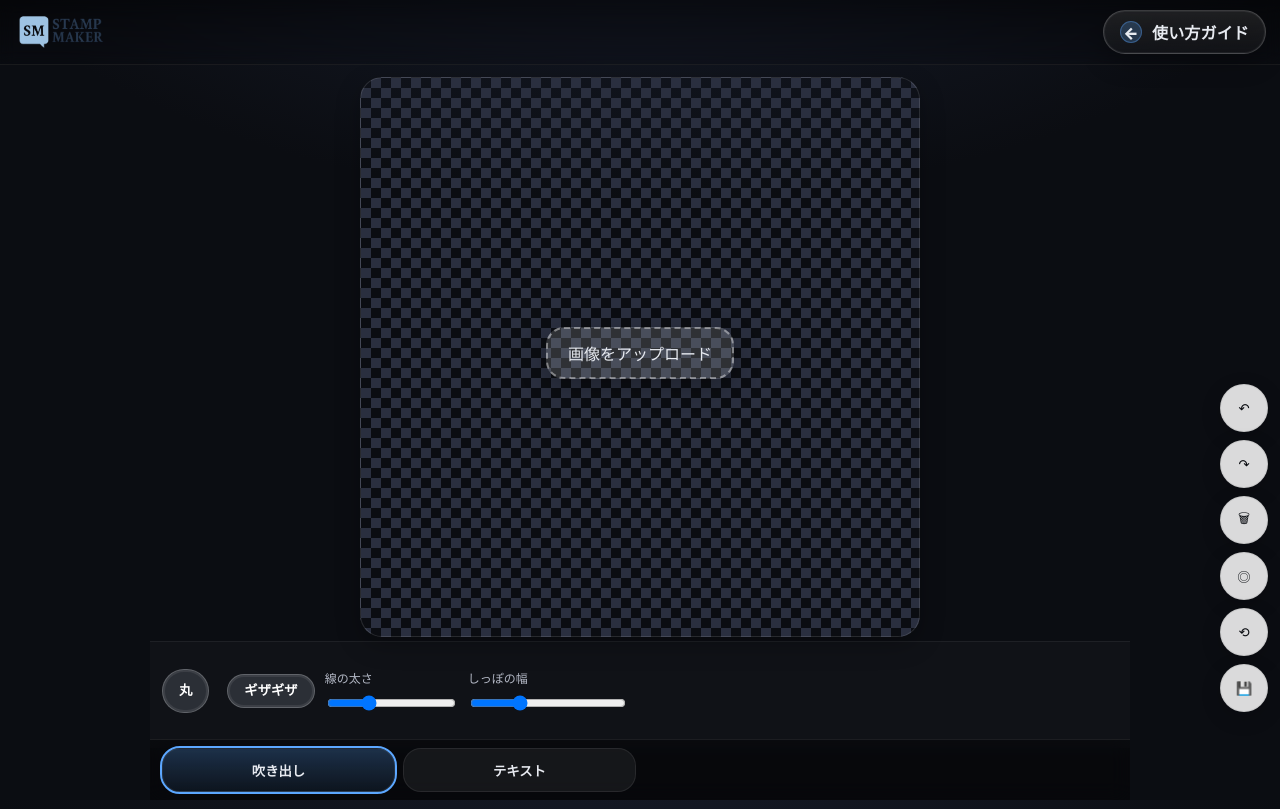
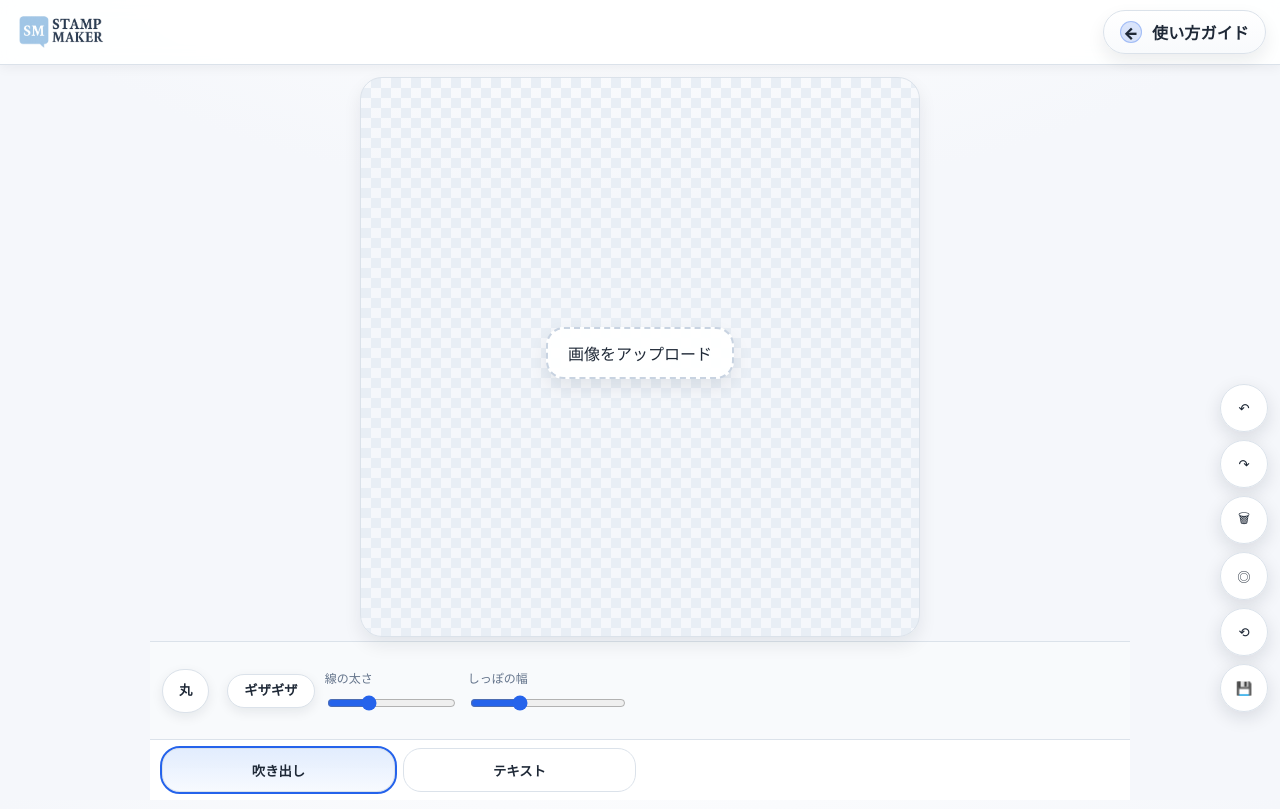
Before and after one commit to dendenmushi03/stamp-maker-site-v2, a plain HTML site: page index.html in a window 1280 px wide. Drawn offline with Linux system fonts and the light colour scheme.

Commit message:
Switch UI theme from dark to clean light palette

```diff
--- a/style.css
+++ b/style.css
@@ -1,11 +1,12 @@
 :root {
-  --bg: #0f1115;
-  --panel: rgba(255,255,255,0.06);
-  --card: rgba(255,255,255,0.08);
-  --text: #e7eaf0;
-  --muted: #b3b8c5;
-  --brand: #5ca7ff;
-  --shadow: 0 8px 24px rgba(0,0,0,0.25);
+  --bg: #f5f7fb;
+  --panel: #ffffff;
+  --card: #ffffff;
+  --text: #1f2937;
+  --muted: #64748b;
+  --brand: #2563eb;
+  --line: #dbe2ea;
+  --shadow: 0 8px 18px rgba(15, 23, 42, 0.08);
   --radius: 18px;
   --page-max: 980px; /* ← ここだけ変えれば全ページで幅を揃えられる */
 }
@@ -44,7 +45,7 @@ html, body { height: 100%; }
 body {
   margin: 0;
   color: var(--text);
-  background: radial-gradient(1200px 600px at 50% -20%, #1a2030, #0b0d12 60%), var(--bg);
+  background: radial-gradient(1200px 600px at 50% -20%, #ffffff, #f5f7fb 60%), var(--bg);
   font: 16px/1.5 "Noto Sans JP", system-ui, -apple-system, sans-serif;
 }
 
@@ -54,8 +55,9 @@ body {
   display: flex; align-items: center; justify-content: space-between;
   padding: 10px 14px;
   backdrop-filter: saturate(1.1) blur(8px);
-  background: linear-gradient(180deg, rgba(0,0,0,0.5), rgba(0,0,0,0.1));
-  border-bottom: 1px solid rgba(255,255,255,0.08);
+  background: rgba(255,255,255,0.9);
+  border-bottom: 1px solid var(--line);
+  box-shadow: 0 2px 12px rgba(15, 23, 42, 0.06);
 }
 /* 左上のブランドをロゴ画像に差し替え（HTML変更なし） */
 .brand{
@@ -80,8 +82,10 @@ body {
 .icon-btn {
   min-width: 44px; height: 44px; border-radius: 50%;
   padding: 0 10px;
-  border: 1px solid rgba(255,255,255,0.08);
-  background: var(--card); color: var(--text); box-shadow: var(--shadow);
+  border: 1px solid var(--line);
+  background: var(--card);
+  color: var(--text);
+  box-shadow: 0 3px 10px rgba(15, 23, 42, 0.07);
 }
 
 .icon-btn:active { transform: translateY(1px); }
@@ -103,13 +107,13 @@ body {
 #editorCanvas {
   width: 92dvw; max-width: 560px; aspect-ratio: 1 / 1;
   border-radius: 22px;
-  border: 1px solid rgba(255,255,255,0.12);
+  border: 1px solid var(--line);
   box-shadow: var(--shadow);
   background-image:
-    linear-gradient(45deg, #2a2f3f 25%, transparent 25%),
-    linear-gradient(-45deg, #2a2f3f 25%, transparent 25%),
-    linear-gradient(45deg, transparent 75%, #2a2f3f 75%),
-    linear-gradient(-45deg, transparent 75%, #2a2f3f 75%);
+    linear-gradient(45deg, #e8eef5 25%, transparent 25%),
+    linear-gradient(-45deg, #e8eef5 25%, transparent 25%),
+    linear-gradient(45deg, transparent 75%, #e8eef5 75%),
+    linear-gradient(-45deg, transparent 75%, #e8eef5 75%);
   background-size: 20px 20px;
   background-position: 0 0, 0 10px, 10px -10px, -10px 0;
   position: relative;
@@ -163,8 +167,8 @@ body {
 #centerUploadBtn.center-upload-btn {
   position: absolute;
   left: 50%; top: 50%; transform: translate(-50%, -50%);
-  background: rgba(255,255,255,0.15);
-  border: 2px dashed rgba(255,255,255,0.4);
+  background: rgba(255,255,255,0.95);
+  border: 2px dashed #c8d3e1;
   color: var(--text);
   font-size: 16px;
   padding: 12px 20px;
@@ -181,9 +185,9 @@ body {
   display: grid; grid-template-columns: repeat(4, 1fr); gap: 8px;
   padding: 8px 12px;
   position: sticky; bottom: 0; z-index: 15;
-  background: rgba(0,0,0,0.35);
+  background: rgba(255,255,255,0.94);
   backdrop-filter: blur(10px);
-  border-top: 1px solid rgba(255,255,255,0.08);
+  border-top: 1px solid var(--line);
   /* 追加：センタリング＆定幅 */
   width: 100%;
   max-width: var(--page-max);
@@ -192,19 +196,19 @@ body {
 
 .tab {
   height: 44px; border-radius: var(--radius);
-  border: 1px solid rgba(255,255,255,0.08);
+  border: 1px solid var(--line);
   background: var(--panel); color: var(--text); font-weight: 600;
 }
 
 .tab.is-active {
   outline: 2px solid var(--brand);
-  background: linear-gradient(180deg, rgba(92,167,255,0.25), rgba(92,167,255,0.08));
+  background: linear-gradient(180deg, rgba(59,130,246,0.15), rgba(59,130,246,0.04));
 }
 
 .panel {
   display: none; gap: 12px; padding: 8px 12px 16px;
-  background: rgba(255,255,255,0.02);
-  border-top: 1px solid rgba(255,255,255,0.06);
+  background: #f8fafc;
+  border-top: 1px solid var(--line);
   /* 追加：センタリング＆定幅 */
   width: 100%;
   max-width: var(--page-max);
@@ -218,26 +222,34 @@ body {
 .btn {
   height: 44px; padding: 0 14px;
   border-radius: var(--radius);
-  border: 1px solid rgba(255,255,255,0.12);
+  border: 1px solid var(--line);
   background: var(--card); color: var(--text);
-  font-weight: 700; box-shadow: var(--shadow);
+  font-weight: 700; box-shadow: 0 4px 12px rgba(15, 23, 42, 0.08);
 }
-.btn.primary { background: linear-gradient(180deg, #5ca7ff, #3b8cff); border: none; color: #08121f; }
-.btn.ghost   { background: transparent; border: 1px dashed rgba(255,255,255,0.25); }
+.btn.primary { background: linear-gradient(180deg, #3b82f6, #2563eb); border: none; color: #ffffff; }
+.btn.ghost   { background: transparent; border: 1px dashed #c8d3e1; }
 .btn:active  { transform: translateY(1px); }
 
 .chip { height: 40px; padding: 0 12px; border-radius: 999px;
-  border: 1px solid rgba(255,255,255,0.12);
-  background: rgba(255,255,255,0.06); color: var(--text); font-weight: 700;
+  border: 1px solid var(--line);
+  background: #ffffff; color: var(--text); font-weight: 700;
 }
 .input, .select {
   height: 44px; border-radius: var(--radius);
-  border: 1px solid rgba(255,255,255,0.12);
-  background: rgba(255,255,255,0.06); color: var(--text);
+  border: 1px solid var(--line);
+  background: #ffffff; color: var(--text);
   padding: 0 12px; width: 100%;
 }
+.input:focus, .select:focus, .btn:focus-visible, .chip:focus-visible, .tab:focus-visible {
+  outline: 3px solid rgba(37,99,235,0.25);
+  outline-offset: 1px;
+}
+.select { appearance: none; }
 .slider-label, .color-label {
   display: grid; gap: 6px; font-size: 12px; color: var(--muted);
+}
+.slider-label input[type="range"] {
+  accent-color: var(--brand);
 }
 .hint { color: var(--muted); font-size: 12px; }
 
@@ -245,7 +257,7 @@ body {
 .save-result { display: grid; place-items: center; gap: 10px; }
 #previewImg {
   width: 220px; height: 220px; object-fit: contain;
-  border-radius: 12px; border: 1px solid rgba(255,255,255,0.1);
+  border-radius: 12px; border: 1px solid var(--line);
 }
 
 /* iOS セーフエリア */
@@ -280,10 +292,10 @@ body {
   height: 48px;
   border-radius: 50%;
   backdrop-filter: blur(6px);
-  background: rgba(255,255,255,0.85);
-  color: #0b0d12;
-  border: 1px solid rgba(0,0,0,0.08);
-  box-shadow: 0 6px 20px rgba(0,0,0,0.18);
+  background: rgba(255,255,255,0.96);
+  color: var(--text);
+  border: 1px solid var(--line);
+  box-shadow: 0 6px 18px rgba(15, 23, 42, 0.12);
 }
 .floating-tools .icon-btn:active{ transform: translateY(1px); }
 
@@ -314,10 +326,10 @@ html, body {
   max-height: 70vh;
   overflow: auto;
   background: rgba(255,255,255,0.95);
-  color: #0b0d12;
-  border: 1px solid #e5e7eb;
+  color: var(--text);
+  border: 1px solid var(--line);
   border-radius: 12px;
-  box-shadow: 0 6px 20px rgba(0,0,0,0.12);
+  box-shadow: 0 8px 22px rgba(15, 23, 42, 0.12);
   padding: 8px;
   z-index: 50;              /* ← ヘッダー(z-index:20)より前に出す */
 }
@@ -331,9 +343,9 @@ html, body {
   height: 44px; min-width: 88px;
   padding: 0 12px;
   border-radius: 999px;
-  border: 1px solid #e5e7eb;
-  background: #fff; color: #0b0d12; font-weight: 700;
-  box-shadow: 0 6px 20px rgba(0,0,0,0.12);
+  border: 1px solid var(--line);
+  background: #fff; color: var(--text); font-weight: 700;
+  box-shadow: 0 6px 18px rgba(15, 23, 42, 0.1);
 }
 
 /* 閉じたときに画面外へスライド */
@@ -359,15 +371,15 @@ html, body {
   display: grid; grid-template-columns: 1fr auto auto; gap: 6px;
   align-items: center; padding: 6px 8px; border-radius: 10px; cursor: pointer;
 }
-.layer-item:hover{ background: #f3f4f6; }
-.layer-item.is-active{ background: #e5f0ff; }
+.layer-item:hover{ background: #f1f5f9; }
+.layer-item.is-active{ background: #e8f0ff; }
 .layer-item__name{ font-size: 13px; white-space: nowrap; overflow: hidden; text-overflow: ellipsis; }
 .layer-item__btn{
   width: 28px; height: 28px; border-radius: 8px;
-  border: 1px solid #e5e7eb; background: #ffffff; cursor: pointer;
+  border: 1px solid var(--line); background: #ffffff; cursor: pointer;
 }
 .layer-item__btn:active{ transform: translateY(1px); }
-.layer-panel__legend{ margin-top: 6px; font-size: 12px; color: #6b7280; }
+.layer-panel__legend{ margin-top: 6px; font-size: 12px; color: var(--muted); }
 
 /* ガイド線 */
 .canvas-guide-line{
@@ -398,24 +410,24 @@ html, body {
   gap: .4rem;
   padding: .6rem 1rem;
   border-radius: 9999px;           /* 丸いピル形 */
-  border: 1px solid rgba(255,255,255,.25);
-  background: #2b2f36;             /* 他ボタンと同系のダーク */
-  color: #fff;
+  border: 1px solid var(--line);
+  background: #ffffff;
+  color: var(--text);
   font-weight: 700;
   line-height: 1;
   cursor: pointer;
-  box-shadow: inset 0 0 0 2px rgba(255,255,255,.08);
+  box-shadow: 0 4px 12px rgba(15, 23, 42, 0.08);
 }
 [data-action="add-bubble"]:hover{
-  background: #353a42;
-  border-color: rgba(255,255,255,.35);
+  background: #f8fbff;
+  border-color: #bfccdc;
 }
 [data-action="add-bubble"]:active{
   transform: translateY(1px);
 }
 [data-action="add-bubble"]:focus{
   outline: none;
-  box-shadow: 0 0 0 3px rgba(92,167,255,.35);
+  box-shadow: 0 0 0 3px rgba(37,99,235,.25);
 }
 
 /* 横並びの間隔（連続するボタン間） */
@@ -433,38 +445,23 @@ html, body {
   gap: .4rem;
   padding: .6rem 1rem;
   border-radius: 9999px;
-  border: 1px solid rgba(255,255,255,.25);
-  background: #2b2f36;
-  color: #fff;
+  border: 1px solid var(--line);
+  background: #ffffff;
+  color: var(--text);
   font-weight: 700;
   line-height: 1;
   cursor: pointer;
-  box-shadow: inset 0 0 0 2px rgba(255,255,255,.08);
+  box-shadow: 0 4px 12px rgba(15, 23, 42, 0.08);
 }
 .tab__btn[data-action="add-bubble"]:hover{
-  background: #353a42;
-  border-color: rgba(255,255,255,.35);
+  background: #f8fbff;
+  border-color: #bfccdc;
 }
-.tab__btn[data-action="add-bubble"]:active{
-  transform: translateY(1px);
-}
+.tab__btn[data-action="add-bubble"]:active{ transform: translateY(1px); }
 .tab__btn[data-action="add-bubble"]:focus{
   outline: none;
-  box-shadow: 0 0 0 3px rgba(92,167,255,.35);
+  box-shadow: 0 0 0 3px rgba(37,99,235,.25);
 }
-
-/* 連続配置時の余白も同じに */
-[data-action="add-bubble"] + .tab__btn[data-action="add-bubble"],
-.tab__btn[data-action="add-bubble"] + [data-action="add-bubble"],
-.tab__btn[data-action="add-bubble"] + .tab__btn[data-action="add-bubble"]{
-  margin-left: .5rem;
-}
-
-/* .tab__btn（burst用）も同じ見た目に揃える */
-.tab__btn[data-action="add-bubble"]{ ...同等の見た目... }
-.tab__btn[data-action="add-bubble"]:hover{ ... }
-.tab__btn[data-action="add-bubble"]:active{ ... }
-.tab__btn[data-action="add-bubble"]:focus{ ... }
 
 /* 連続配置時の余白も同じに */
 [data-action="add-bubble"] + .tab__btn[data-action="add-bubble"],
@@ -538,7 +535,7 @@ html, body {
 /* ステップカード */
 .howto-card{
   background: var(--panel);
-  border: 1px solid rgba(255,255,255,0.08);
+  border: 1px solid var(--line);
   border-radius: var(--radius);
   box-shadow: var(--shadow);
   padding: 14px;
@@ -556,7 +553,7 @@ html, body {
   width: 100%;
   height: auto;
   border-radius: 12px;
-  border: 1px solid rgba(255,255,255,0.10);
+  border: 1px solid var(--line);
   box-shadow: var(--shadow);
 }
 
@@ -602,30 +599,30 @@ html, body {
   height: 44px;
   padding: 0 16px;
   border-radius: 9999px;
-  border: 1px solid rgba(255,255,255,.18);
-  background: linear-gradient(180deg, rgba(255,255,255,.10), rgba(255,255,255,.04));
+  border: 1px solid var(--line);
+  background: linear-gradient(180deg, #ffffff, #f8fafc);
   color: var(--text);
   font-weight: 800;
   letter-spacing: .01em;
   text-decoration: none;                /* 下線を消す */
-  box-shadow: 0 10px 24px rgba(0,0,0,.22), inset 0 0 0 1px rgba(255,255,255,.06);
+  box-shadow: 0 8px 18px rgba(15, 23, 42, 0.08);
   backdrop-filter: blur(8px);
   transition: transform .15s ease, box-shadow .2s ease, background .2s ease;
 }
 .app-header .header-actions a:hover,
 .howto-button:hover{
   transform: translateY(-1px);
-  background: linear-gradient(180deg, rgba(255,255,255,.14), rgba(255,255,255,.06));
-  box-shadow: 0 14px 28px rgba(0,0,0,.28);
+  background: linear-gradient(180deg, #ffffff, #f1f5fb);
+  box-shadow: 0 10px 22px rgba(15, 23, 42, 0.12);
 }
 .app-header .header-actions a:active,
 .howto-button:active{
   transform: translateY(0);
-  box-shadow: 0 8px 20px rgba(0,0,0,.22);
+  box-shadow: 0 6px 14px rgba(15, 23, 42, 0.1);
 }
 .app-header .header-actions a:focus-visible,
 .howto-button:focus-visible{
-  outline: 3px solid rgba(92,167,255,.45);
+  outline: 3px solid rgba(37,99,235,.35);
   outline-offset: 2px;
 }
 
@@ -637,8 +634,8 @@ html, body {
   place-items: center;
   width: 22px; height: 22px;
   border-radius: 9999px;
-  background: rgba(92,167,255,.22);
-  box-shadow: inset 0 0 0 1px rgba(92,167,255,.35);
+  background: rgba(37,99,235,.16);
+  box-shadow: inset 0 0 0 1px rgba(37,99,235,.3);
   font-weight: 900;
   line-height: 1;
   transition: transform .15s ease;
```
